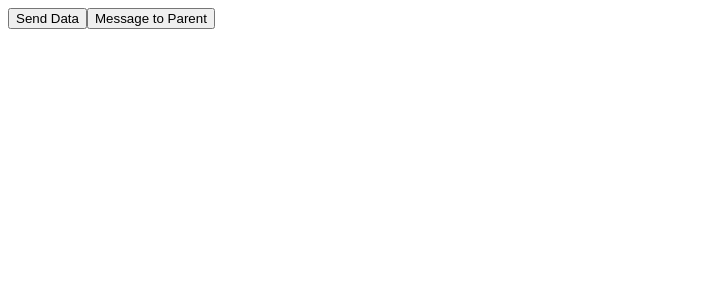
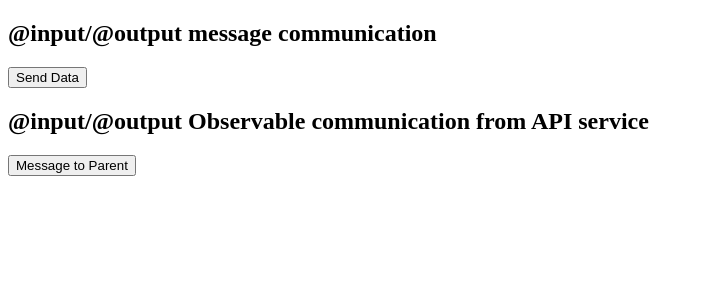
Before and after one commit to leolanese/Angular-Component-Communication, an Angular app: page / in a window 1280 px wide. Shown: the top 300 px of the page, without its empty margins (0-704 px from the left). Built offline with nearby package versions, Linux system fonts and the light colour scheme.

Commit message:
Angular inputs

```diff
--- a/src/app/app.component.ts
+++ b/src/app/app.component.ts
@@ -8,9 +8,12 @@ import {ParentComponent} from "./parent/parent.component";
   standalone: true,
   imports: [RouterOutlet, ParentObservableComponent, ParentComponent],
   template: `
-
+    <h2>{{ title1 }}</h2>
+    <!-- @input/@output message communication -->
     <app-parent></app-parent>
 
+    <h2>{{ title2 }}</h2>
+    <!-- observable @input/@output Observable communication -->
     <app-parent-observable></app-parent-observable>
 
     <router-outlet />
@@ -18,6 +21,6 @@ import {ParentComponent} from "./parent/parent.component";
   styleUrl: './app.component.scss'
 })
 export class AppComponent {
-
-
+  title1 = '@input/@output message communication';
+  title2 = '@input/@output Observable communication from API service';
 }
--- a/src/app/parent/parent.component.ts
+++ b/src/app/parent/parent.component.ts
@@ -16,7 +16,6 @@ import {ChildComponent} from '../child/child.component';
   styleUrl: './parent.component.scss'
 })
 export class ParentComponent {
-  title = 'angular-input';
   toChildMessage = 'Message from Parent -> Child';
 
   onParentMessage(event: unknown) {
```
